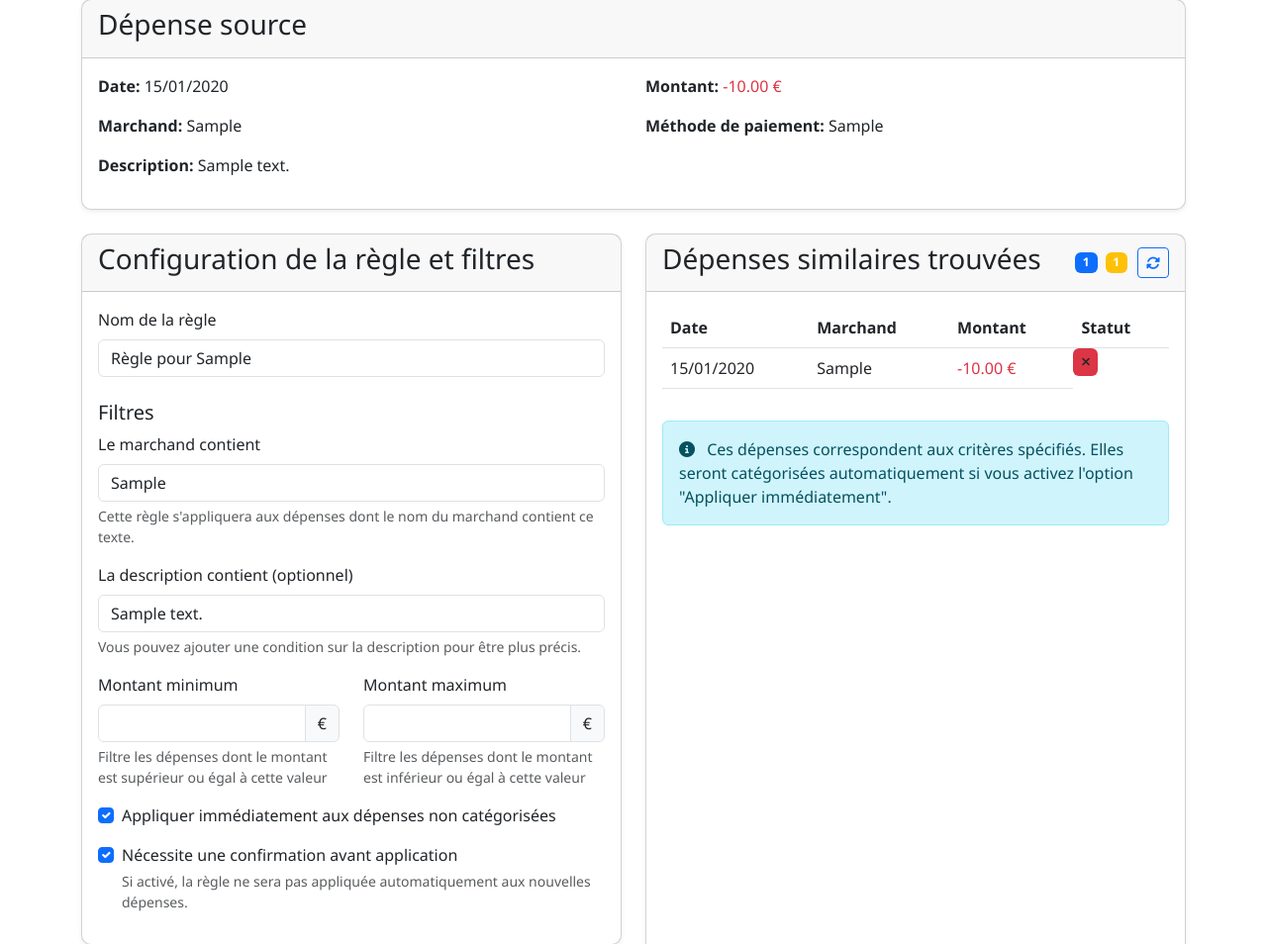
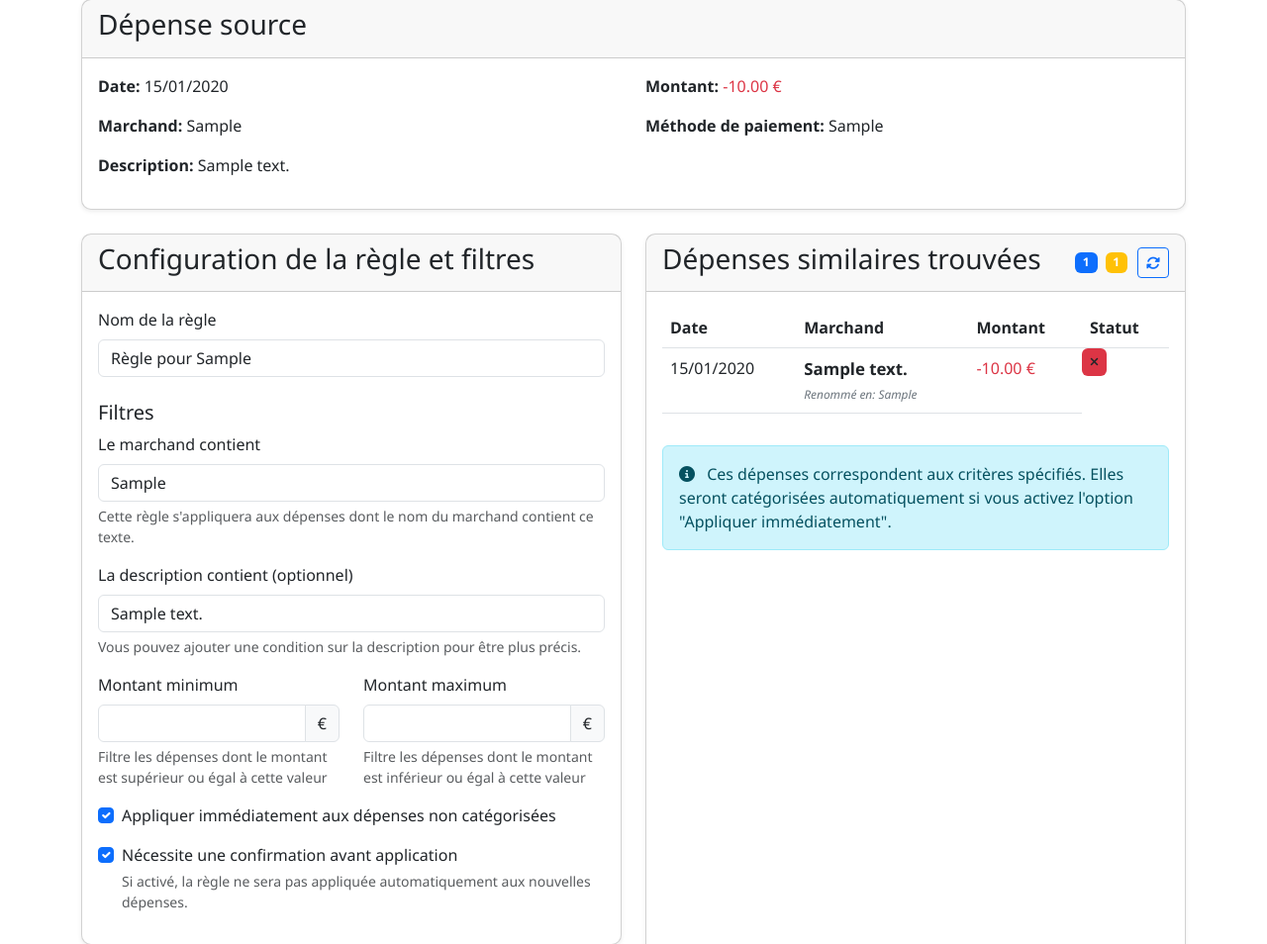
Before and after one commit to bizbiz/QB_Tools, a Flask app: page /tricount/auto-categorize/1 in a window 1280 px wide. Shown: the part 253-1207 px from the top of the page at 99% size. Run offline with Flask 3, Linux system fonts and the light colour scheme; tables that the repository leaves empty hold one stand-in row (values such as "Sample post").

Commit message:
filter by original name ok

```diff
--- a/app/routes/tricount/auto_rules_routes.py
+++ b/app/routes/tricount/auto_rules_routes.py
@@ -259,7 +259,11 @@ def find_similar_expenses():
 
         # Appliquer les filtres uniquement s'ils sont non vides
         if merchant_contains and merchant_contains.strip():
-            query = query.filter(Expense.merchant.ilike(f'%{merchant_contains}%'))
+            from sqlalchemy import or_
+            query = query.filter(or_(
+                Expense.merchant.ilike(f'%{merchant_contains}%'),
+                Expense.original_text.ilike(f'%{merchant_contains}%')
+            ))
 
         if description_contains and description_contains.strip():
             query = query.filter(Expense.description.ilike(f'%{description_contains}%'))
@@ -287,10 +291,27 @@ def find_similar_expenses():
         # Préparer les données pour le JSON
         expenses_data = []
         for expense in similar_expenses:
+            # Déterminer si l'expense a été renommée par une règle
+            renamed_by_rule = False
+            original_merchant = None
+
+            # Vérifier si cette dépense a été renommée
+            for rule in expense.applied_rules:
+                if rule.apply_rename and rule.rename_pattern:
+                    renamed_by_rule = True
+                    # Utiliser le texte original s'il est disponible
+                    if expense.original_text:
+                        # Extraire le marchand d'origine du texte original
+                        # C'est une approximation - nous utilisons le texte avant renommage
+                        original_merchant = expense.original_text.split('\n')[0] if '\n' in expense.original_text else expense.original_text
+                    break
+
             expense_data = {
                 'id': expense.id,
                 'date': expense.date.strftime('%d/%m/%Y'),
                 'merchant': expense.merchant,
+                'original_merchant': original_merchant,
+                'renamed_by_rule': renamed_by_rule,
                 'amount': float(expense.amount),
                 'is_debit': expense.is_debit,
                 'description': expense.description
--- a/app/services/tricount/auto_categorization.py
+++ b/app/services/tricount/auto_categorization.py
@@ -27,26 +27,22 @@ class AutoCategorizationService:
             Expense.category_id == None  # Non catégorisées
         )
 
-        # Vérifier si on doit chercher dans le texte original
-        search_original_text = filters.get('search_original_text', False)
-
         # Appliquer les filtres
         merchant_pattern = filters.get('merchant_contains') or expense.merchant.strip().lower()
         if merchant_pattern:
-            # Si chercher dans le texte original est activé, on cherche dans le texte original
-            # Pour le cas des règles qui font du renommage et où on édite les règles
-            # On utilise alors merchant_contains (le texte de recherche) et non le texte renommé
-            if search_original_text:
-                query = query.filter(Expense.merchant.ilike(f'%{merchant_pattern}%'))
-            else:
-                # Comportement standard - recherche normale
-                query = query.filter(Expense.merchant.ilike(f'%{merchant_pattern}%'))
+            # Chercher à la fois dans merchant ET original_text pour maximiser les chances de trouver
+            # les dépenses correspondantes, qu'elles aient été renommées ou non
+            from sqlalchemy import or_
+            query = query.filter(or_(
+                Expense.merchant.ilike(f'%{merchant_pattern}%'),
+                Expense.original_text.ilike(f'%{merchant_pattern}%')
+            ))
 
         description_pattern = filters.get('description_contains')
         if description_pattern:
             query = query.filter(Expense.description.ilike(f'%{description_pattern}%'))
 
-        # Filtrer par montant si spécifié
+        # Autres filtres...
         min_amount = filters.get('min_amount')
         if min_amount is not None:
             query = query.filter(Expense.amount >= min_amount)
--- a/app/static/css/tricount/auto_categorize.css
+++ b/app/static/css/tricount/auto_categorize.css
@@ -114,3 +114,17 @@
     background-position: right calc(0.375em + 0.1875rem) center;
     background-size: calc(0.75em + 0.375rem) calc(0.75em + 0.375rem);
 }
+
+/* Styles pour afficher clairement le texte original et renommé */
+.original-merchant {
+    font-weight: bold;
+    font-size: 1.05rem;
+    color: #212529;
+}
+
+.renamed-merchant {
+    color: #6c757d;
+    font-size: 0.85rem;
+    margin-top: 3px;
+    font-style: italic;
+}
--- a/app/static/js/tricount/auto_categorize/ui.js
+++ b/app/static/js/tricount/auto_categorize/ui.js
@@ -310,7 +310,15 @@
 
             // Cellule du marchand
             const merchantCell = document.createElement('td');
-            merchantCell.textContent = expense.merchant;
+            if (expense.renamed_by_rule && expense.original_merchant) {
+                // Afficher le texte original en grand et le texte renommé comme indication
+                merchantCell.innerHTML = `
+                    <div class="original-merchant">${expense.original_merchant}</div>
+                    <div class="renamed-merchant"><small><em>Renommé en: ${expense.merchant}</em></small></div>
+                `;
+            } else {
+                merchantCell.textContent = expense.merchant;
+            }
             row.appendChild(merchantCell);
 
             // Cellule du montant
```
Also changed, not shown: notes.txt (+5 -3 lines).
